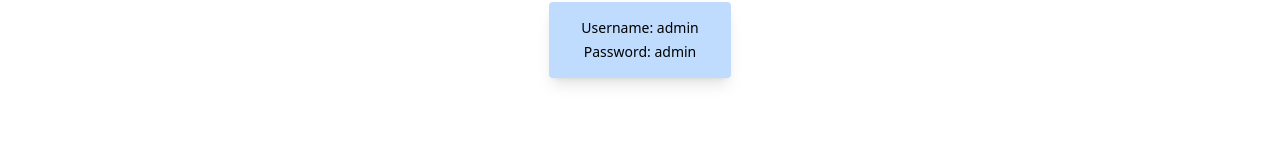
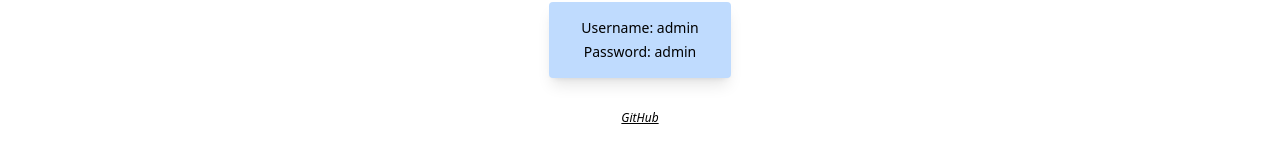
Before and after one commit to lucky-ivanius/cycle-around-the-world-web, an Angular app: page /login in a window 1280 px wide. Shown: the part 294-454 px from the top of the page. Built offline with nearby package versions, Linux system fonts and the light colour scheme.

Commit message:
Add github url on the footer

```diff
--- a/src/app/app.component.html
+++ b/src/app/app.component.html
@@ -5,3 +5,12 @@
 </header>
 
 <router-outlet></router-outlet>
+
+<footer class="flex items-center justify-center w-full">
+  <a
+    class="text-xs italic underline"
+    href="https://github.com/lucky-ivanius?tab=repositories&q=cycle-around-the-world"
+    target="_blank"
+    >GitHub</a
+  >
+</footer>
```
